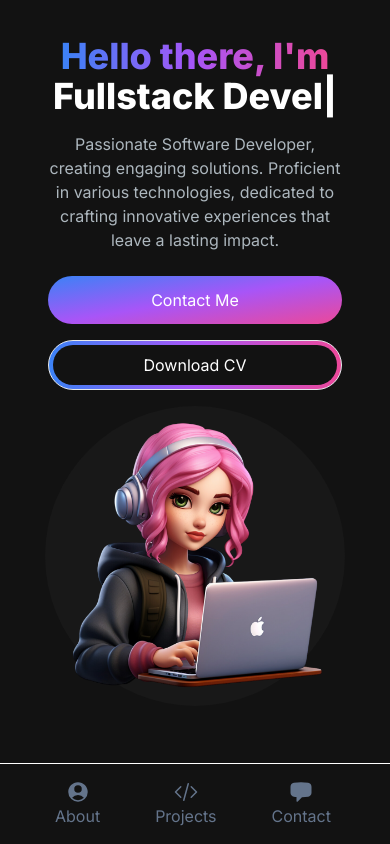
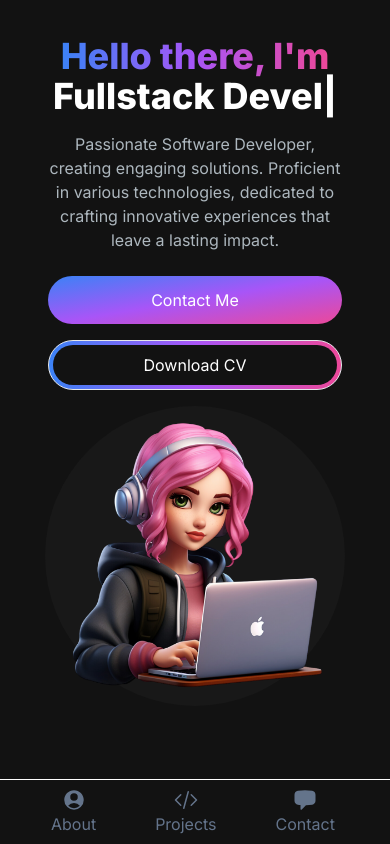
Before and after one commit to TharunBalaji2004/nextjs-developer-portfolio, a Next.js app: page / in a window 390 px wide. Built offline with nearby package versions, Linux system fonts and the light colour scheme.

Commit message:
Fixed bottom navbar size

```diff
--- a/src/components/BottomNavBar.jsx
+++ b/src/components/BottomNavBar.jsx
@@ -23,7 +23,7 @@ const BottomNavBar = () => {
     return (
         <nav className="fixed bottom-0 left-0 right-0 z-10 bg-[#121212] bg-opacity-100 border-t border-white">
             <div className="menu block sm:hidden md:w-auto" id="navbar">
-                <ul className="flex justify-evenly p-4 md:p-0 md:flex-row md:space-x-8 mt-0 ">
+                <ul className="flex justify-evenly p-2 md:p-0 md:flex-row md:space-x-8 mt-0 ">
                         {
                             navLinks.map((link, index) => (
                                 <li key={index}>
```
